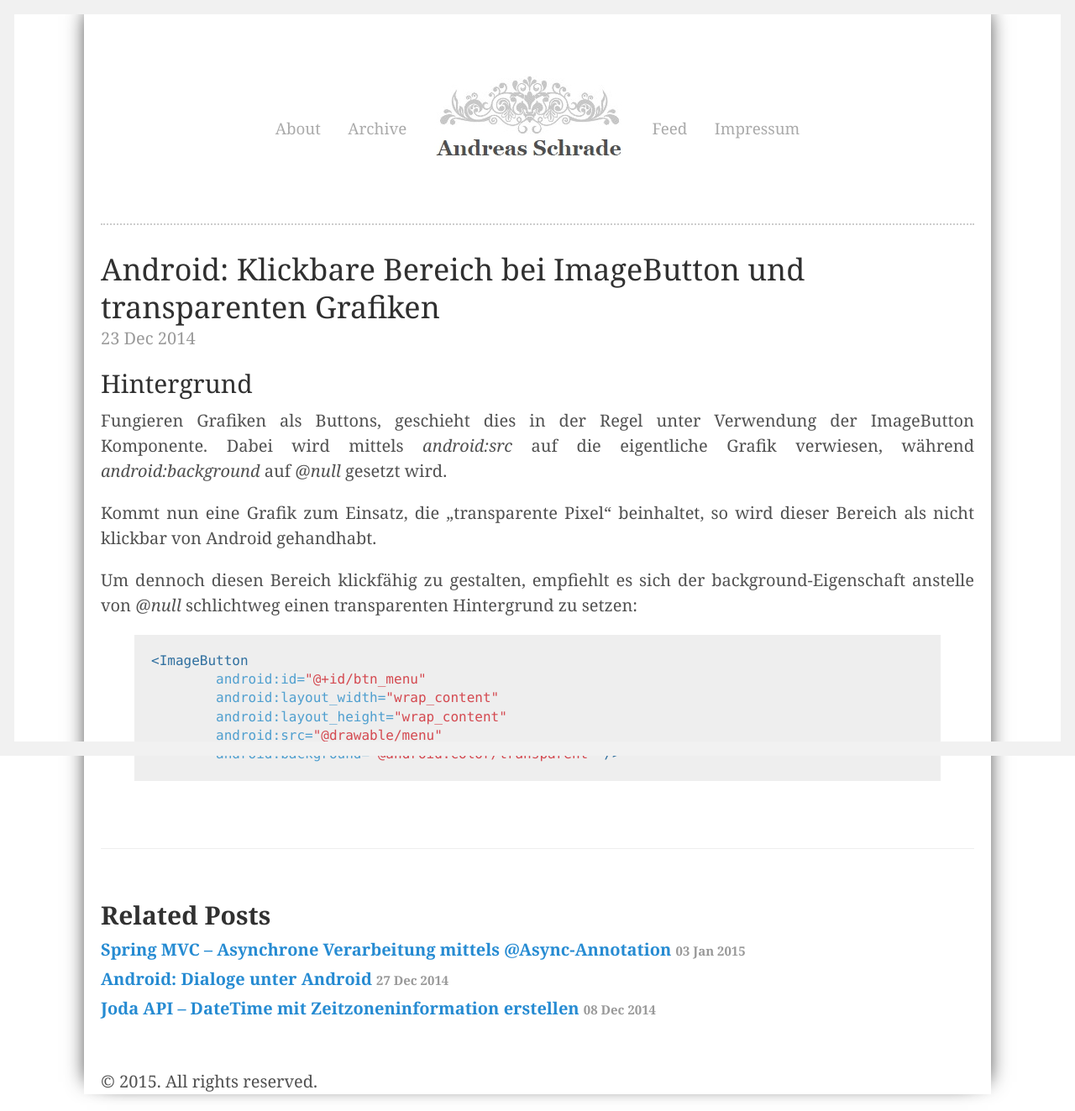
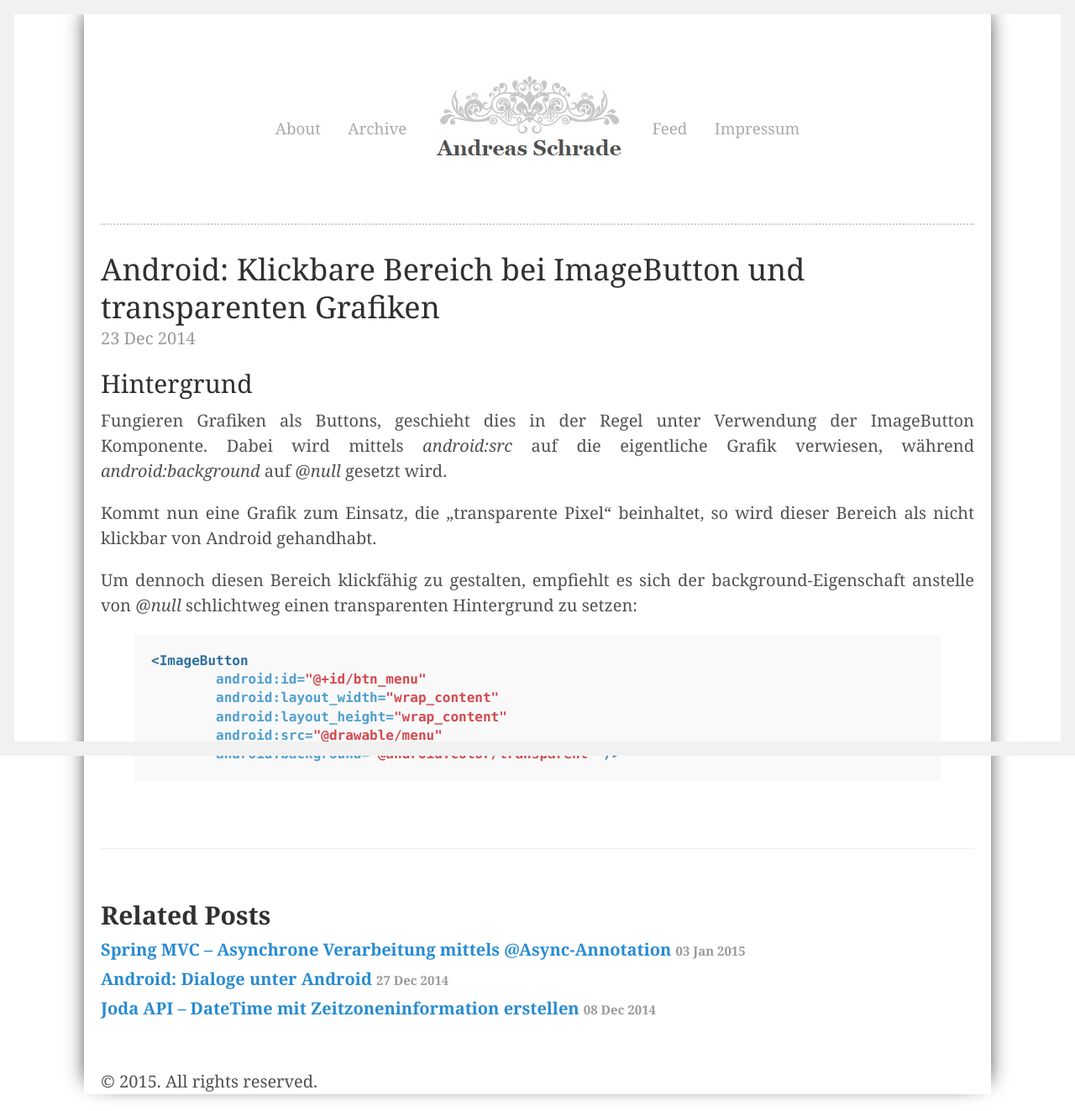
Before and after one commit to andreasschrade/andreasschrade.github.com, a Jekyll site: the page built from _posts/2014-12-23-android-imagebutton-transparent-images-click-detection.md, in a window 1280 px wide. Shown: the whole page at 84% size. Built offline with Jekyll 4.4.1, drawn with Linux system fonts in a browser that asks for light colours; Markdown is read by kramdown in place of the engine named in the settings.

```diff
--- a/public/css/poole.css
+++ b/public/css/poole.css
@@ -189,7 +189,8 @@
   white-space: pre-wrap;
   word-break: break-all;
   word-wrap: break-word;
-  background-color: #eee;
+  background-color: #f9f9f9;
+  font-weight:bold;
 }
 pre code {
   padding: 0;
```
